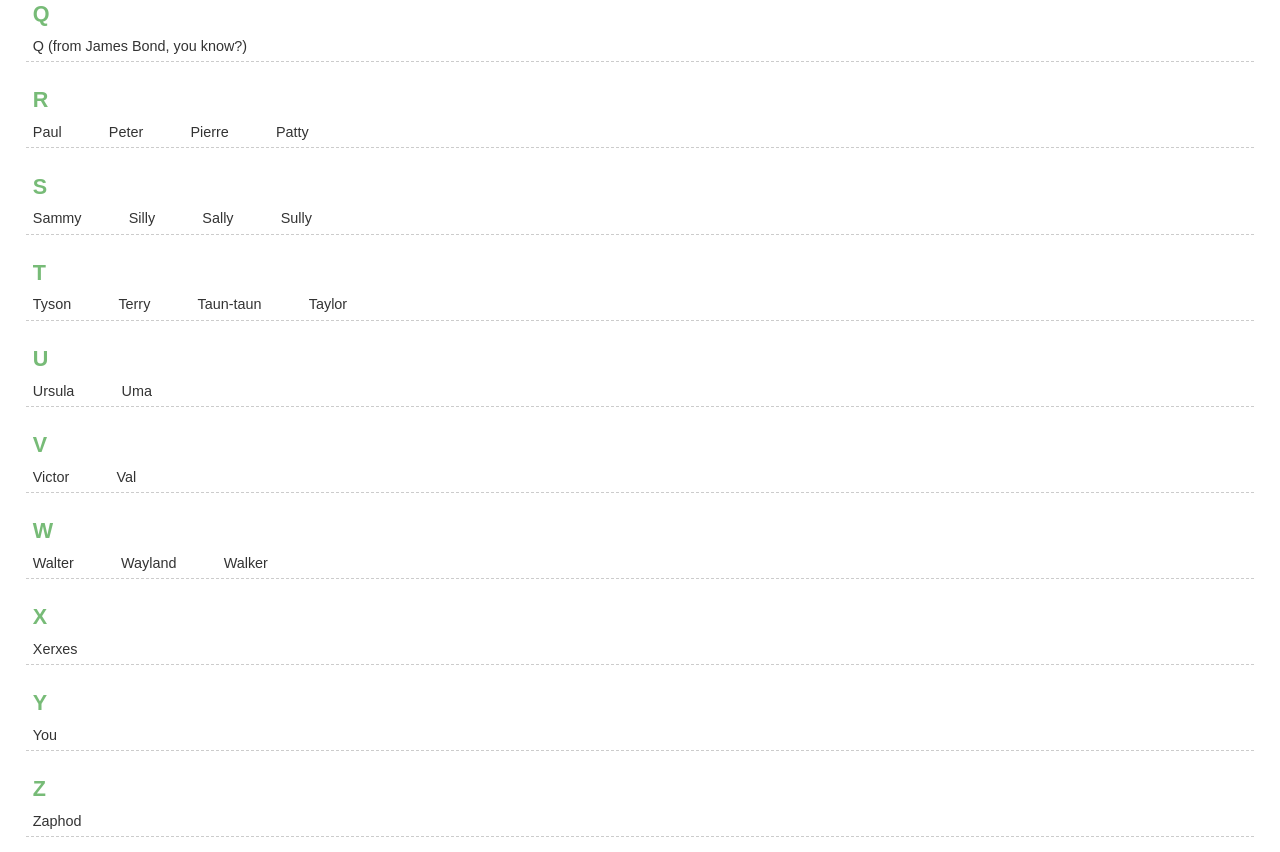
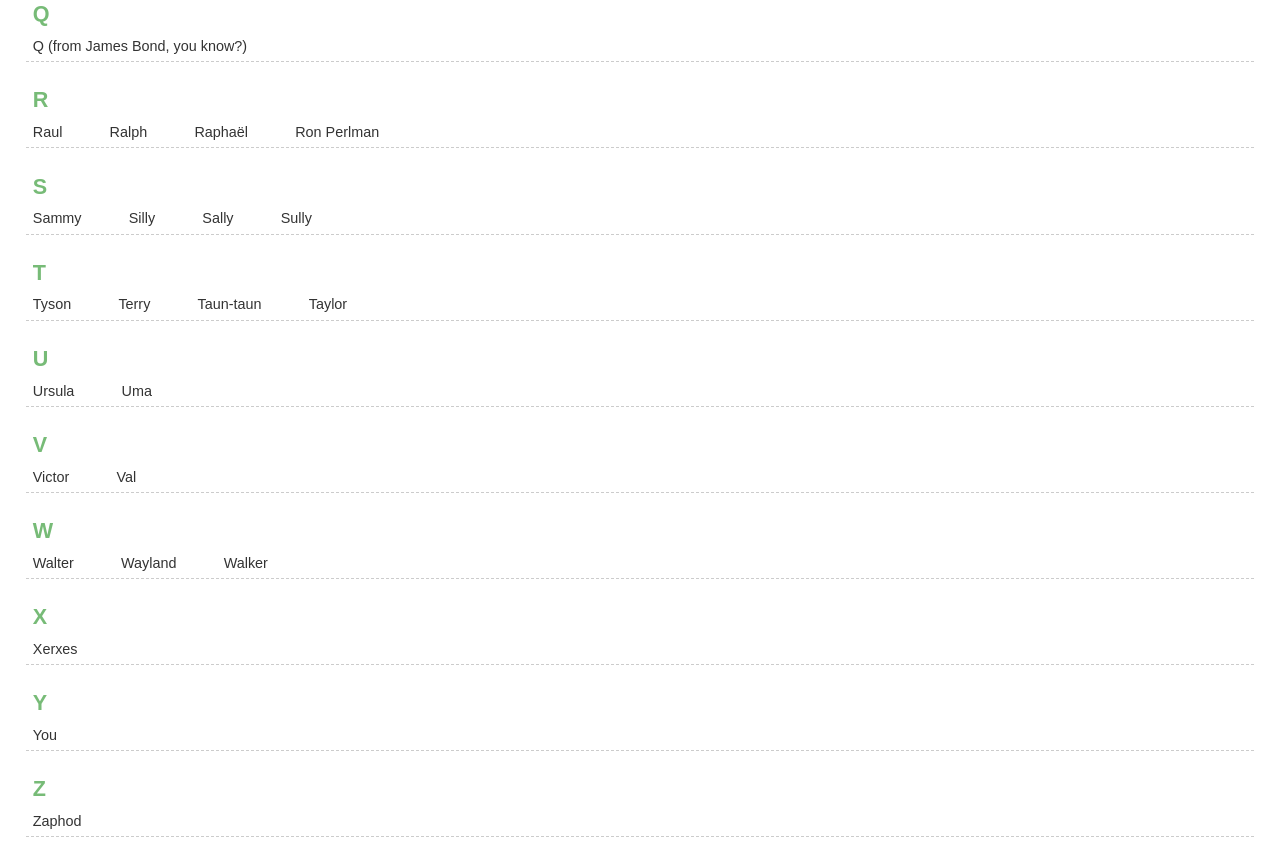
Before and after one commit to chromawoods/instaFilta, a website: page demo.html in a window 1280 px wide. Shown: the part 1540-2392 px from the top of the page. Drawn offline with nearby package versions, Linux system fonts and the light colour scheme.

```diff
--- a/demo.html
+++ b/demo.html
@@ -183,10 +183,10 @@
     <div class="section">
         <h2 class="section-title">R</h2>
         <ul class="section-list">
-            <li class="section-item">Paul</li>
-            <li class="section-item">Peter</li>
-            <li class="section-item">Pierre</li>
-            <li class="section-item">Patty</li>
+            <li class="section-item">Raul</li>
+            <li class="section-item">Ralph</li>
+            <li class="section-item">Raphaël</li>
+            <li class="section-item">Ron Perlman</li>
         </ul>
     </div>
 
```
Also changed, not shown: README.md.
